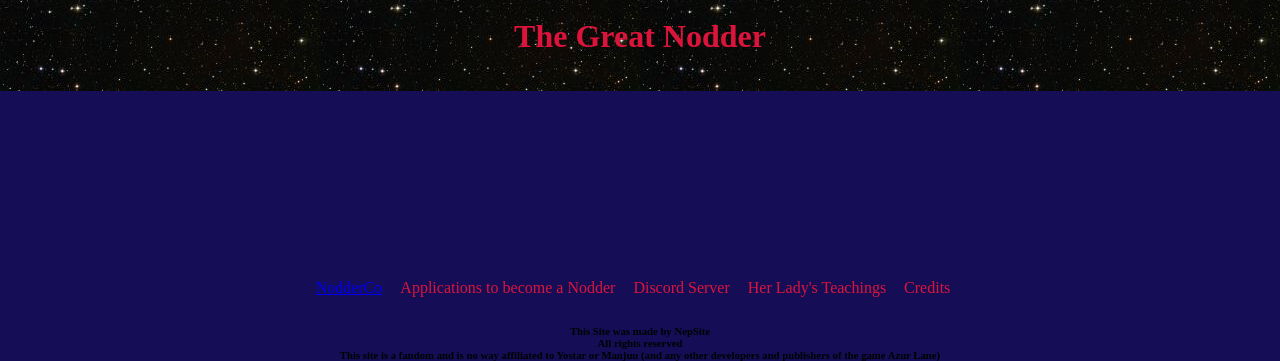
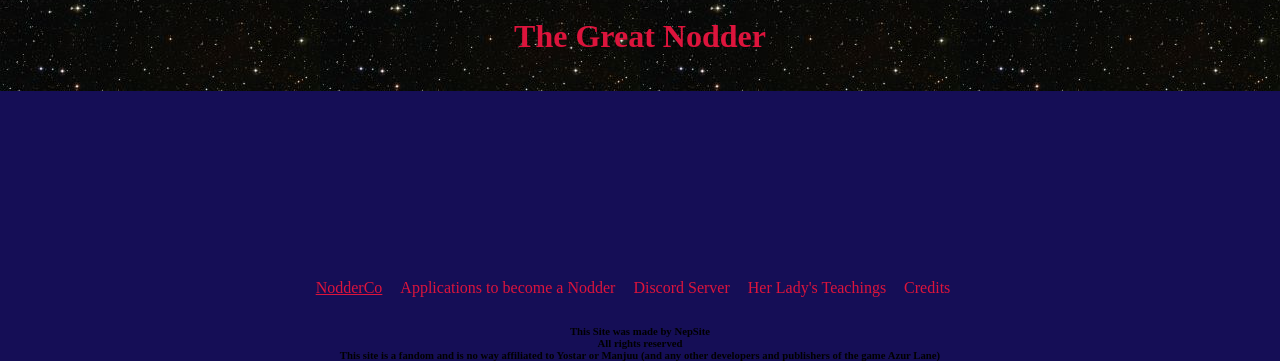
Before and after one commit to Palpatune-Neptune/NepSite, a plain HTML site: page index.html in a window 1280 px wide. Shown: the part 709-1070 px from the top of the page. Drawn offline with Linux system fonts and the light colour scheme; a web font is replaced by a local one.

Commit message:
Update index.html

```diff
--- a/index.html
+++ b/index.html
@@ -45,7 +45,7 @@
         <div id="mainPageHeader">
             <table id="information">
                 <tr>
-                    <td><a href="NodderCo/index.html">NodderCo</a></td>
+                    <td><a href="NodderCo/index.html" class="links">NodderCo</a></td>
                     <td>Applications to become a Nodder</td>
                     <td>Discord Server</td>
                     <td>Her Lady's Teachings</td>
```
